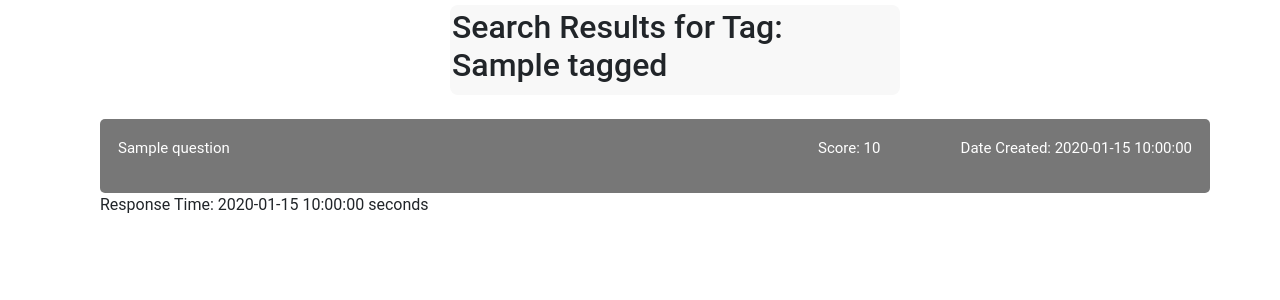
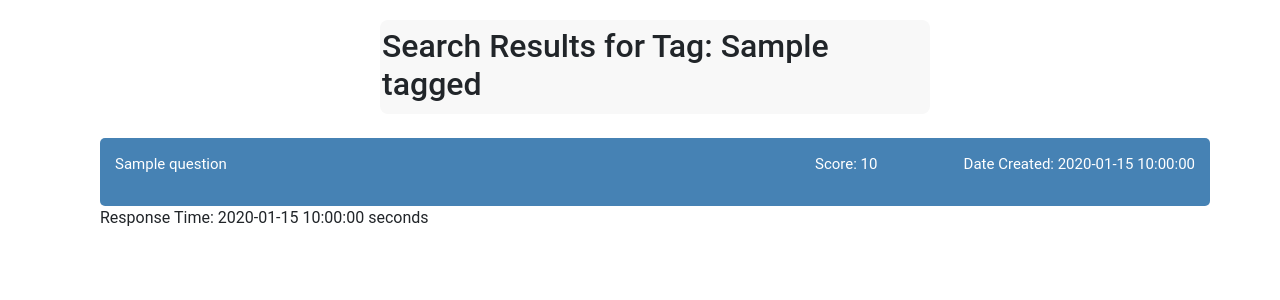
Before and after one commit to thzidaan/Stack-Overflow-API, a Flask app: template templates/search.html in a window 1280 px wide. Shown: the top 300 px of the page. Run offline with Flask 2, Linux system fonts and the light colour scheme; the template is opened without the code that fills it: most values are stand-ins (such as "Sample title", 1, 10 or a date in 2020); some libraries are stand-ins or nearby versions.

Commit message:
CSS enhanced

```diff
--- a/templates/search.html
+++ b/templates/search.html
@@ -3,24 +3,25 @@
 <style>
   .title {
     background-color:	#F8F8F8;
-    width:450px;
+    width:550px;
     padding: 3px;
     padding-left: 2px;
     padding-bottom: 2px;
+    padding-top: 7px;
     border-radius: 8px;
     display: flex;
     justify-content: center;
   }
 
 .title_container {
-  margin-top: 5px;
-  margin-left: 350px;
+  margin-top: 20px;
+  margin-left: 280px;
 }
   .collapsible {
-    background-color: #777;
+    background-color: #4682B4;
     color: white;
     cursor: pointer;
-    padding: 18px;
+    padding: 15px;
     width: 100%;
     border: none;
     text-align: left;
@@ -30,18 +31,18 @@
   }
 
   .active, .collapsible:hover {
-    background-color: #555;
+    background-color: #003153;
   }
 
   .content {
     padding: 0 18px;
     display: none;
     overflow: hidden;
-    background-color: #f1f1f1;
+    background-color: #F5FAFC;
     border-radius: 5px;
   }
   .answer_comment_content {
-    background: #dddddd;
+    background: #D6ECF3;
     margin-top: 10px;
     margin-bottom: 10px;
     padding: 20px;
@@ -51,7 +52,7 @@
 }
 
 .question_comment_content {
-    background: #dddddd;
+    background: #E0F0F6;
     margin-top: 10px;
     margin-bottom: 10px;
     padding: 20px;
@@ -61,7 +62,7 @@
 }
 
   .answer_content {
-    background: #b8b8b8;
+    background: #B7DDE9;
     margin-top: 10px;
     margin-bottom: 10px;
     padding: 20px;
```
